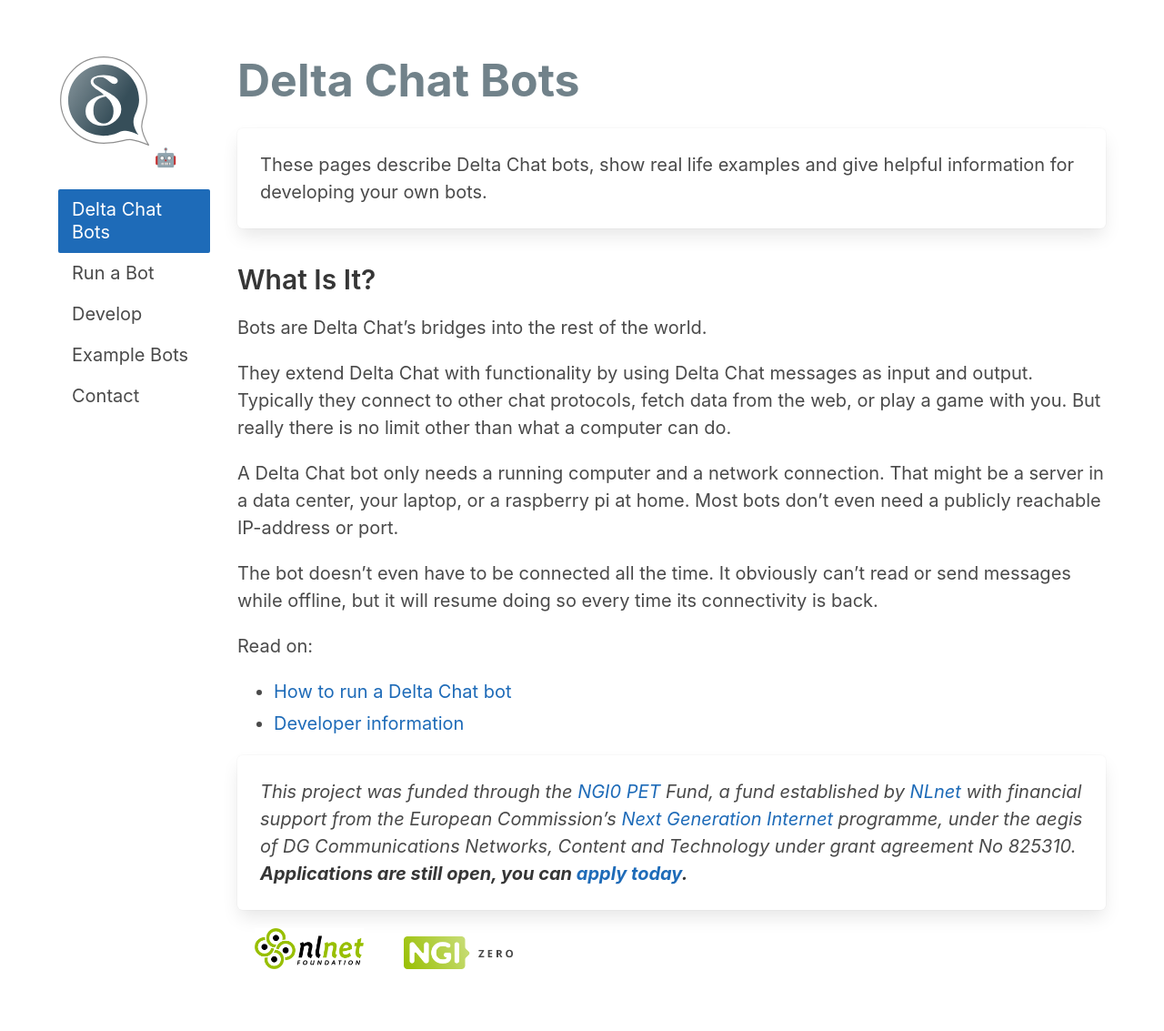
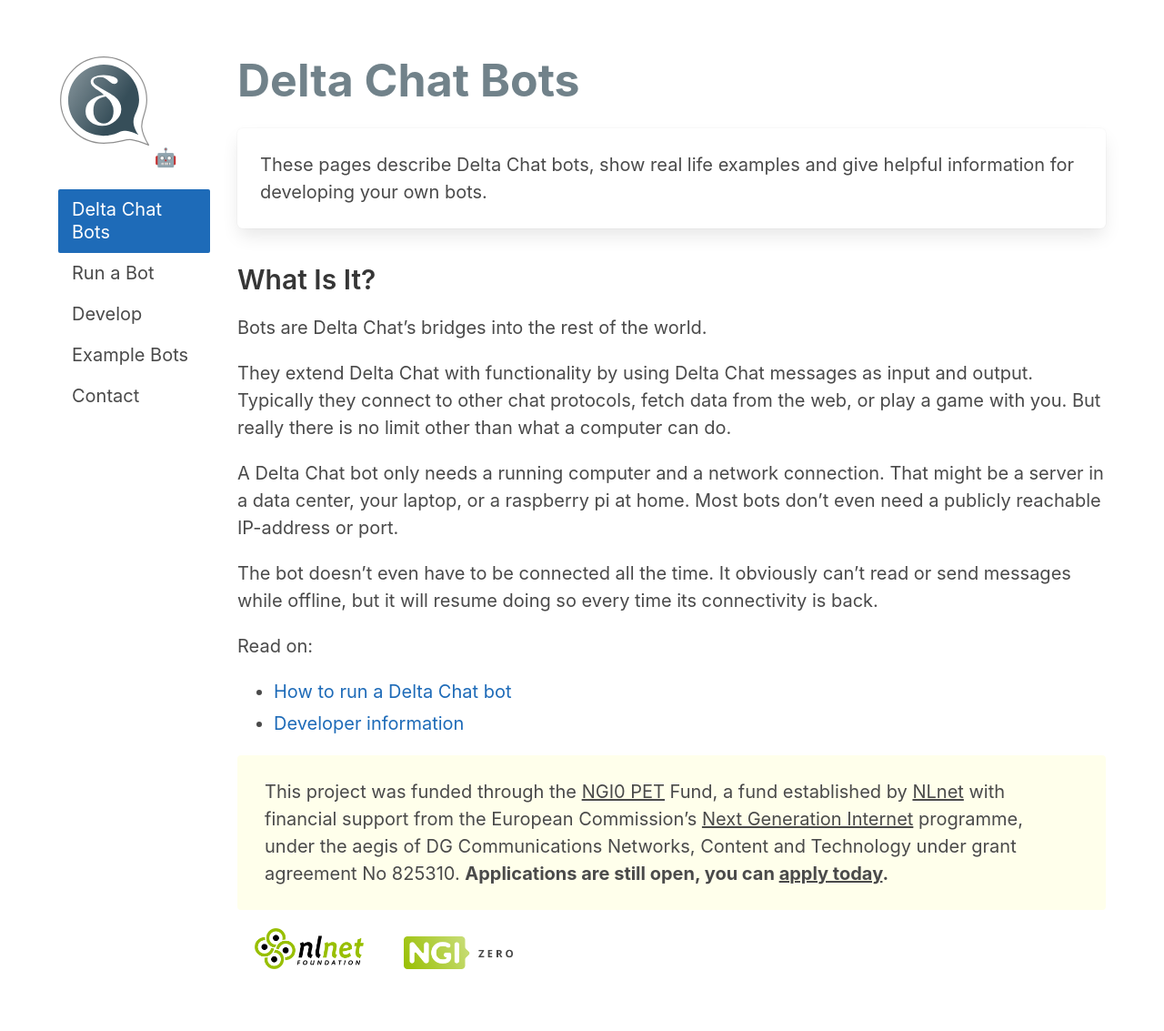
Before and after one commit to deltachat-bot/bot-pages, a Jekyll site: the page built from index.md, in a window 1280 px wide. Shown: the whole page at 91% size. Built offline with Jekyll 4.4.1, drawn with Linux system fonts in a browser that asks for light colours.

Commit message:
notification layout instead of box

```diff
--- a/index.md
+++ b/index.md
@@ -23,13 +23,13 @@ Read on:
 * [How to run a Delta Chat bot]({{ site.baseurl }}howto.html)
 * [Developer information]({{ site.baseurl }}development.html)
 
-_This project was funded through the [NGI0 PET](https://nlnet.nl/PET) Fund, a
+This project was funded through the [NGI0 PET](https://nlnet.nl/PET) Fund, a
 fund established by [NLnet](https://nlnet) with financial support from the
 European Commission's [Next Generation Internet](https://ngi.eu/) programme,
 under the aegis of DG Communications Networks, Content and Technology under
 grant agreement No 825310. **Applications are still open, you can [apply
-today](https://nlnet.nl/propose).**_
-{: .box }
+today](https://nlnet.nl/propose).**
+{: .notification }
 
 <img src="{{ "/assets/logos/banner.png" | relative_url }}" alt="Logo NLnet: abstract logo of four people seen from above" style="margin: 0 2% 0 2%; max-width: 120px"/>
 <img src="{{ "/assets/logos/NGI0_tag.png" | relative_url }}" alt="Logo NGI Zero: letterlogo shaped like a tag" style="margin: 0 2% 0 2%; max-width: 120px"/>
```
